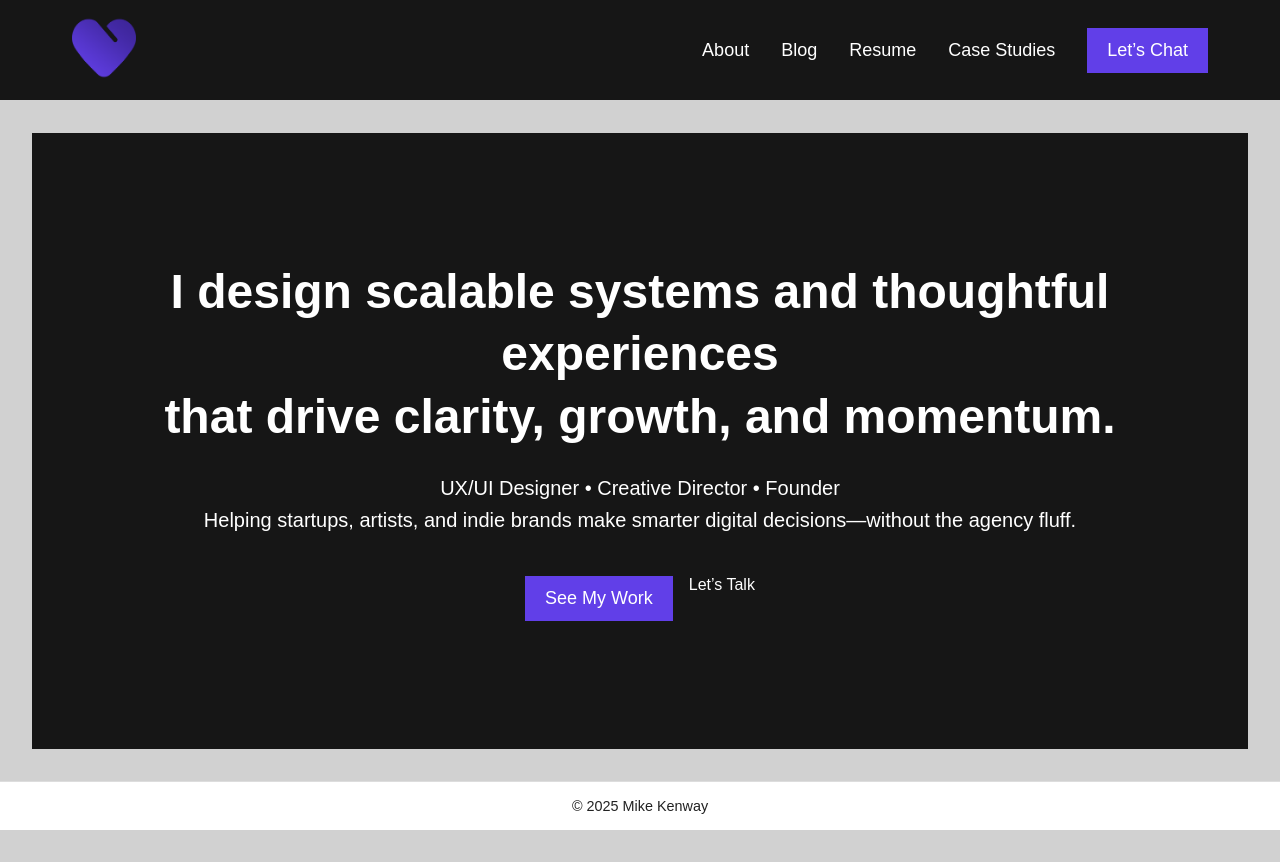
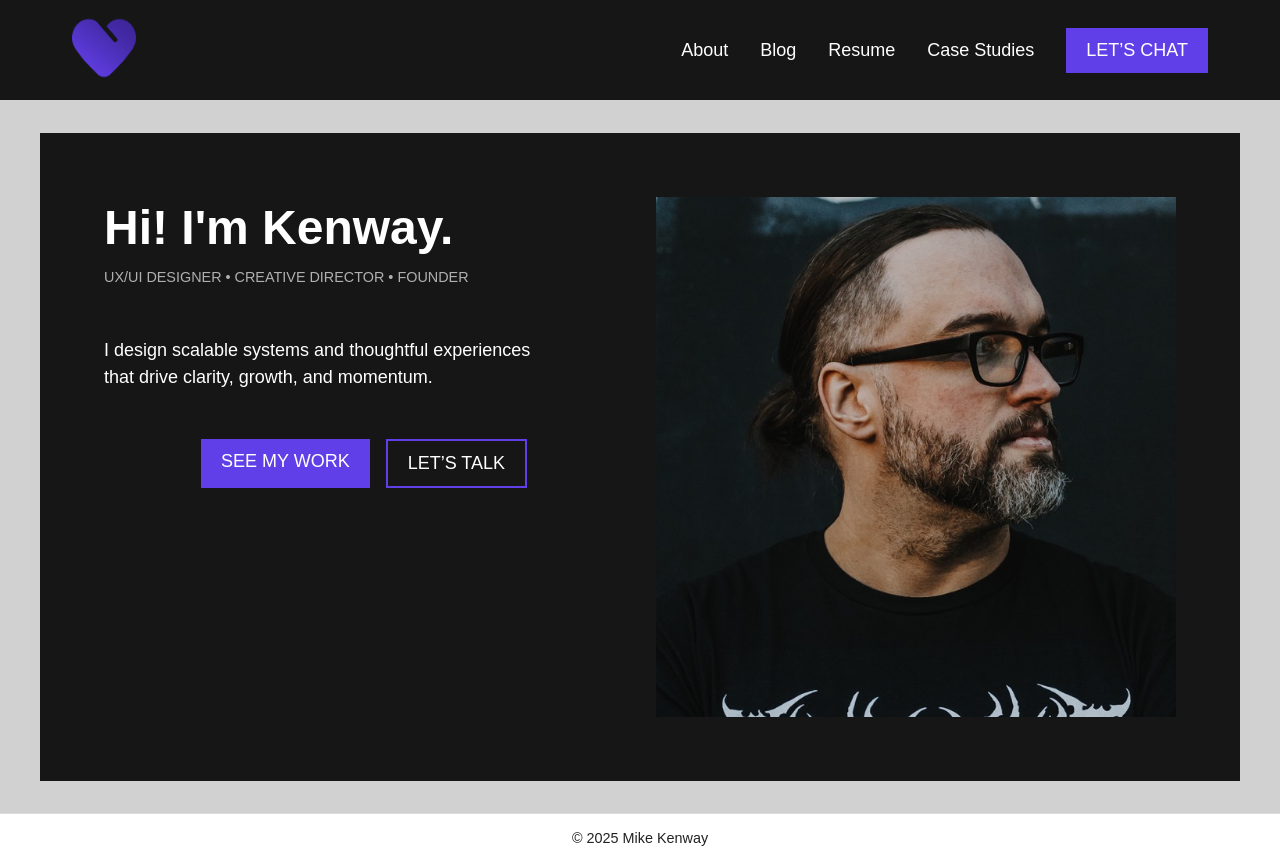
Before and after one commit to MikeKenway/mike-kenway, a Next.js app: page / in a window 1280 px wide. Before the commit the page ends 830 px from the top, so only its background shows below. Built offline with nearby package versions, Linux system fonts and the light colour scheme.

Commit message:
Added Hero

```diff
--- a/src/app/globals.css
+++ b/src/app/globals.css
@@ -70,11 +70,13 @@ a {
   }
 }
 
+
 .primaryBtn {
   background-color: var(--ekko-600);
   padding: 12px 20px;
   font-size: 18px;
   border: none;
+  text-transform: uppercase;
 }
 
 .primaryBtn:hover {
@@ -83,7 +85,22 @@ a {
   color: #ffffff;
 }
 
+.secondaryBtn {
+
+  padding: 12px 20px;
+  font-size: 18px;
+  border: 2px;
+  border-color: var(--ekko-600);
+  border-style: solid;
+  text-transform: uppercase;
+}
+
+
 .container {
   width: 100%;
   max-width: 1200px;
 }
+
+.image-cover {
+  object-fit: cover;
+}
--- a/src/components/Hero/Hero.module.css
+++ b/src/components/Hero/Hero.module.css
@@ -1,9 +1,44 @@
-.hero {
-  display: grid;
-  padding: 8rem 4rem;
+.heroWrap {
+  display: block;
+  padding: 4rem 4rem;
   background: var(--smoke-950);
   color: white;
   text-align: center;
+  max-width: 1200px;
+}
+
+.heroWrap p {
+  margin-bottom: 1rem;
+  line-height: 1.5;
+}
+
+.heroGrid {
+  display: grid;
+  grid-template-columns: 1fr 1fr;
+  gap: 2rem;
+}
+
+.heroItem {
+  display: flex;
+  flex-direction: column;
+  justify-items: left;
+  text-align: left;
+  font-size: 18px;
+}
+
+.heroImg {
+ position: relative;
+ aspect-ratio: 1 / 1;
+ display: block;
+ align-items: center;
+ justify-items: center;
+ width: 100%;
+ overflow: hidden;
+}
+
+.heroText {
+  padding: 32px 0px;
+
 }
 
 .title {
@@ -14,11 +49,13 @@
 }
 
 .subtitle {
-  font-size: 1.25rem;
+  font-size: .9rem;
   font-weight: 400;
-  color: var(--text-light);
+  color: var(--smoke-300);
+  text-transform: uppercase;
   margin-bottom: 2.5rem;
   line-height: 1.6;
+  margin-top: -1rem;
 }
 
 .actions {
--- a/src/components/Hero/Hero.tsx
+++ b/src/components/Hero/Hero.tsx
@@ -1,21 +1,24 @@
+// Hero.tsx
+
 import styles from './Hero.module.css';
 import Link from 'next/link';
+import Image from 'next/image';
 
 export default function Hero() {
   return (
-    <section className={styles.hero}>
-      <div className='container'>
-        <h1 className={styles.title}>
+    <section className={styles.heroWrap}>
+      <div className={styles.heroGrid}>
+        {/* Left Grid Column – Text */}
+        <div className={styles.heroItem}>
+          <h1 className={styles.title}>Hi! I'm Kenway.</h1>
+
+          <p className={styles.subtitle}>
+            UX/UI Designer • Creative Director • Founder
+          </p>
+          <p className={styles.heroText}>
             I design scalable systems and thoughtful experiences <br />
             that drive clarity, growth, and momentum.
-        </h1>
-
-        <p className={styles.subtitle}>
-          UX/UI Designer • Creative Director • Founder <br />
-          Helping startups, artists, and indie brands make smarter digital
-          decisions—without the agency fluff.
           </p>
-
           <div className={styles.actions}>
             <Link
               href='/cases'
@@ -25,12 +28,26 @@ export default function Hero() {
             </Link>
             <Link
               href='/contact'
-            className={styles.secondaryBtn}
+              className='secondaryBtn'
             >
               Let’s Talk
             </Link>
           </div>
         </div>
+
+        {/* Right Grid Column – Image */}
+        <div className={styles.heroImg}>
+          <div className='image-cover'>
+            <Image
+              src='/images/kenway.jpg'
+              alt='headshot photo of Mike Kenway'
+              width={1000}
+              height={1000}
+              priority
+            />
+          </div>
+        </div>
+      </div>
     </section>
   );
 }
```
Also changed, not shown: public/images/kenway.jpg (added). Lines whose indentation alone changed are shown as unchanged.
